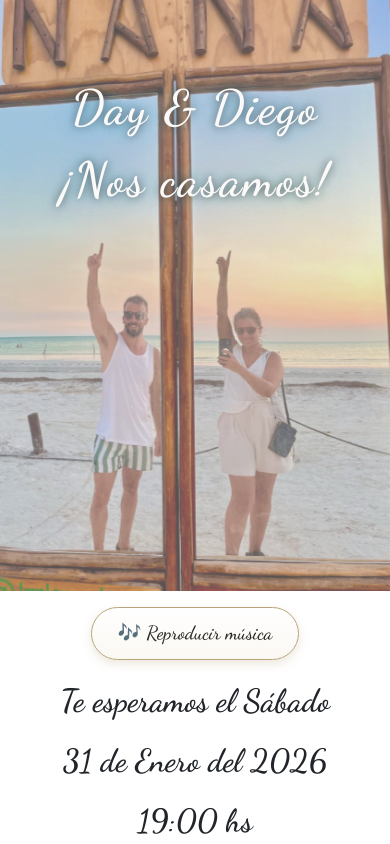
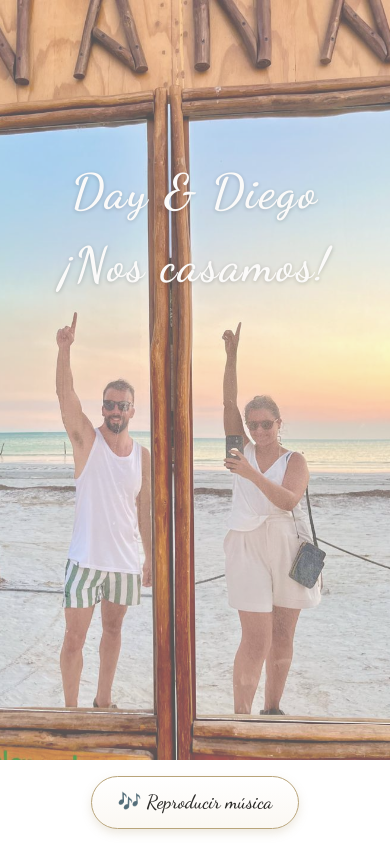
Before and after one commit to DaianaPoza/invitacion-boda-dai-diego, a React (Vite) app: page / in a window 390 px wide. Shown: the top 844 px of the page. Built offline with nearby package versions, Linux system fonts and the light colour scheme.

Commit message:
Otro cambio

```diff
--- a/src/App.css
+++ b/src/App.css
@@ -92,9 +92,22 @@ font-family: "Dancing Script", cursive;
 
 
   section {
-    opacity: -1;
-    transform: translateY(50px);
-    filter: blur(8px); /* 💫 difuminado inicial */
-    transition: opacity 0.3s linear, transform 0.3s linear, filter 0.3s linear;
-    will-change: opacity, transform, filter;
+    opacity: 0;
+    transform: translateY(24px);
+    transition: opacity .5s ease-out, transform .5s ease-out;
+
+
   }
+
+
+@media (max-width: 768px) {
+  section {
+    filter: none;                     /* 💡 sacamos blur en móvil: mucho más fluido */
+    transition: opacity .6s ease-out, transform .6s ease-out;
+  }
+}
+
+section.is-visible {
+  opacity: 1;
+  transform: none;
+}
--- a/src/App.jsx
+++ b/src/App.jsx
@@ -18,27 +18,36 @@ import Music from "./componentes/music/Music.jsx";
 function App() {
 
   useEffect(() => {
-    const secciones = document.querySelectorAll("section");
+    const secs = Array.from(document.querySelectorAll("section"));
+    if (!secs.length) return;
 
-    const mostrar = () => {
-      secciones.forEach((sec, index) => {
-        const rect = sec.getBoundingClientRect();
-        const delay = index * 40; // 💫 pequeño retraso entre secciones
+    // 👇 muestra inmediatamente las dos primeras secciones (Header + la que sigue)
+    secs.slice(0, 2).forEach(el => el.classList.add("is-visible"));
 
-        if (rect.top < window.innerHeight - 120) {
-          setTimeout(() => {
-            sec.style.opacity = 1;
-            sec.style.transform = "translateY(0)";
-            sec.style.filter = "blur(0px)";
-          }, delay);
-        }
-      });
-    };
+    const io = new IntersectionObserver(
+      (entries) => {
+        entries.forEach((e) => {
+          if (e.isIntersecting) {
+            e.target.classList.add("is-visible");
+            io.unobserve(e.target); // solo una vez
+          }
+        });
+      },
+      {
+        threshold: 0,           // dispara apenas asoma
+        root: null,
+        rootMargin: "200px 0px 0px 0px", // 💡 revela ~200px ANTES de entrar
+      }
+    );
 
-    window.addEventListener("scroll", mostrar);
-    mostrar(); // ejecuta una vez al cargar
-    return () => window.removeEventListener("scroll", mostrar);
+    // saltamos las 2 primeras que ya mostramos
+    secs.slice(2).forEach((s) => io.observe(s));
+    return () => io.disconnect();
   }, []);
+
+
+
+
 
 
 
@@ -49,7 +58,7 @@ function App() {
     <div className='body'>
   <Header />
 
-  <Music />
+   <Music />
 
   <Fecha />
   <Seccion />
--- a/src/componentes/card/Card.jsx
+++ b/src/componentes/card/Card.jsx
@@ -16,7 +16,7 @@ const InfoCard = ({
 }) => {
   return (
     <Card className={className} style={style}>
-      {imgSrc && <Card.Img variant="top" src={imgSrc} alt={imgAlt} />}
+      {imgSrc && <Card.Img variant="top" src={imgSrc} alt={imgAlt} loading='lazy' decoding='async'/>}
       <Card.Body>
         {title && <Card.Title>{title}</Card.Title>}
         {text && <Card.Text>{text}</Card.Text>}
--- a/src/componentes/footer/Footer.jsx
+++ b/src/componentes/footer/Footer.jsx
@@ -7,7 +7,7 @@ function Footer() {
   return (
     <section className="footer">
     <Card className="footer-card">
-      <Card.Img src={CardFooter} alt="Foto de Dai & Diego" className="footer-img" />
+      <Card.Img src={CardFooter} alt="Foto de Dai & Diego" loading='lazy' decoding='async'className="footer-img" />
       <Card.ImgOverlay className="footer-overlay d-flex flex-column justify-content-start align-items-center text-center">
         <h1 className="footer-title">¡¡ Te esperamos !!</h1>
         <h2 className="footer-sub">Porque los momentos más lindos se viven acompañados</h2>
--- a/src/componentes/header/Header.css
+++ b/src/componentes/header/Header.css
@@ -17,7 +17,7 @@
   position: absolute;
   inset: 0;
   background: rgba(240, 236, 231, 0.35); /* beige suave con transparencia */
-  backdrop-filter: brightness(0.9);
+
 }
 
 .invitacion-texto {
@@ -32,7 +32,7 @@
   font-weight: 600;
   margin-bottom: 0.8rem;
   color: #fbfaf9;
-  text-shadow: 0 2px 8px rgba(253, 251, 251, 0.3);
+  text-shadow: 0 2px 8px rgba(0, 0, 0, 0.25 );
   letter-spacing: 2px;
   text-shadow:
     0 0 10px rgba(6, 7, 7, 0.6),
@@ -43,7 +43,7 @@
 .invitacion-texto h2 {
   font-size: 4rem;
   color: #fbfaf9;
-  text-shadow: 0 2px 8px rgba(253, 251, 251, 0.3);
+  text-shadow: 0 2px 8px rgba(0, 0, 0, 0.25);
   letter-spacing: 2px;
   text-shadow:
     0 0 10px rgba(6, 7, 7, 0.6),
@@ -59,9 +59,45 @@
 
   .invitacion-texto h1 {
     font-size: 3rem;
+    text-shadow: 0 1px 4px rgba(0,0,0,.2);
   }
 
   .invitacion-texto h2 {
     font-size: 3rem;
+    text-shadow: 0 1px 4px rgba(0,0,0,.2);
   }
 }
+
+.invitacion-fondo {
+  position: relative;
+  height: 90vh;
+  display: flex;
+  justify-content: center;
+  align-items: center;
+  text-align: center;
+  overflow: hidden;
+}
+
+.invitacion-fondo-img {
+  position: absolute;
+  inset: 0;
+  width: 100%;
+  height: 100%;
+  object-fit: cover;
+  z-index: 0;
+}
+
+/* Tu capa beige translúcida */
+.invitacion-fondo::after {
+  content: "";
+  position: absolute;
+  inset: 0;
+  background: rgba(240, 236, 231, 0.35);
+}
+
+/* Texto encima */
+.invitacion-texto {
+  position: relative;
+  z-index: 1;
+  transform: translateY(-150px);
+}
--- a/src/componentes/header/Header.jsx
+++ b/src/componentes/header/Header.jsx
@@ -3,10 +3,16 @@ import fondo from "../../assets/nana.jpeg";
 
 function Header() {
   return (
-    <section
-      className="invitacion-fondo"
-      style={{ backgroundImage: `url(${fondo})` }}
-    >
+    <section className="invitacion-fondo">
+      {/* Imagen visible como fondo pero optimizada */}
+      <img
+        src={fondo}
+        alt="Fondo invitación Dai & Diego"
+        className="invitacion-fondo-img"
+        loading="lazy"
+        decoding="async"
+      />
+
       <div className="invitacion-texto">
         <h1>Day & Diego</h1>
         <h2>¡Nos casamos!</h2>
--- a/src/componentes/music/Music.jsx
+++ b/src/componentes/music/Music.jsx
@@ -27,7 +27,7 @@ export default function Music() {
         {playing ? "🔊 Pausar música" : "🎶 Reproducir música"}
       </button>
 
-      <audio ref={audioRef} src={cancion} loop preload="metadata" />
+      <audio ref={audioRef} src={cancion} loop preload="none" controls={false}/>
     </section>
   );
 }
```
